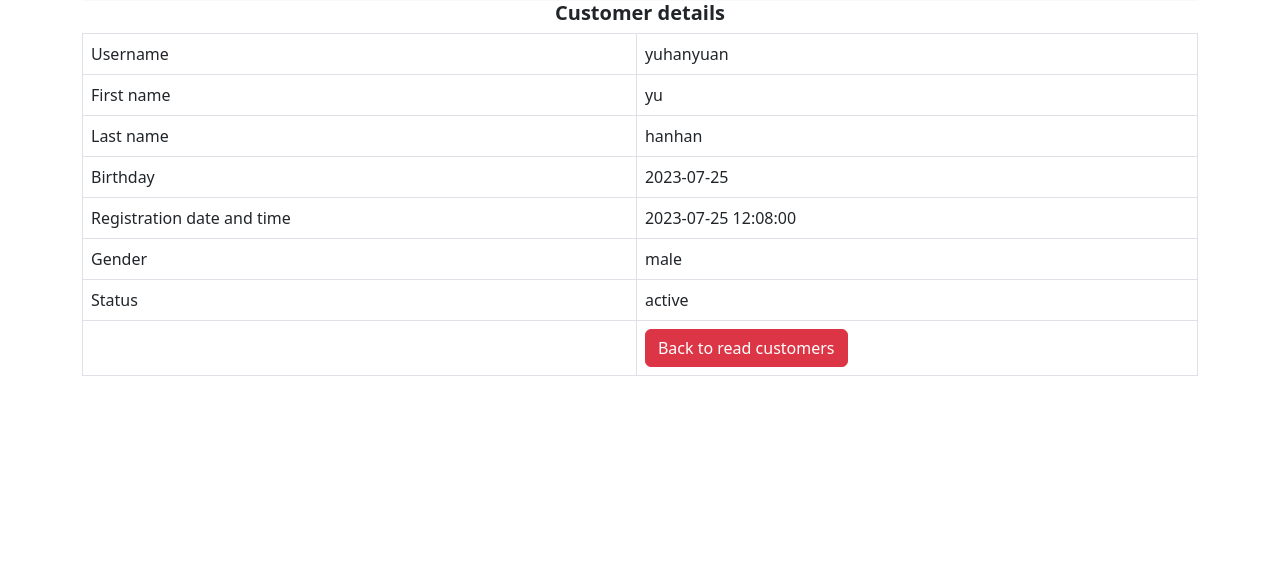
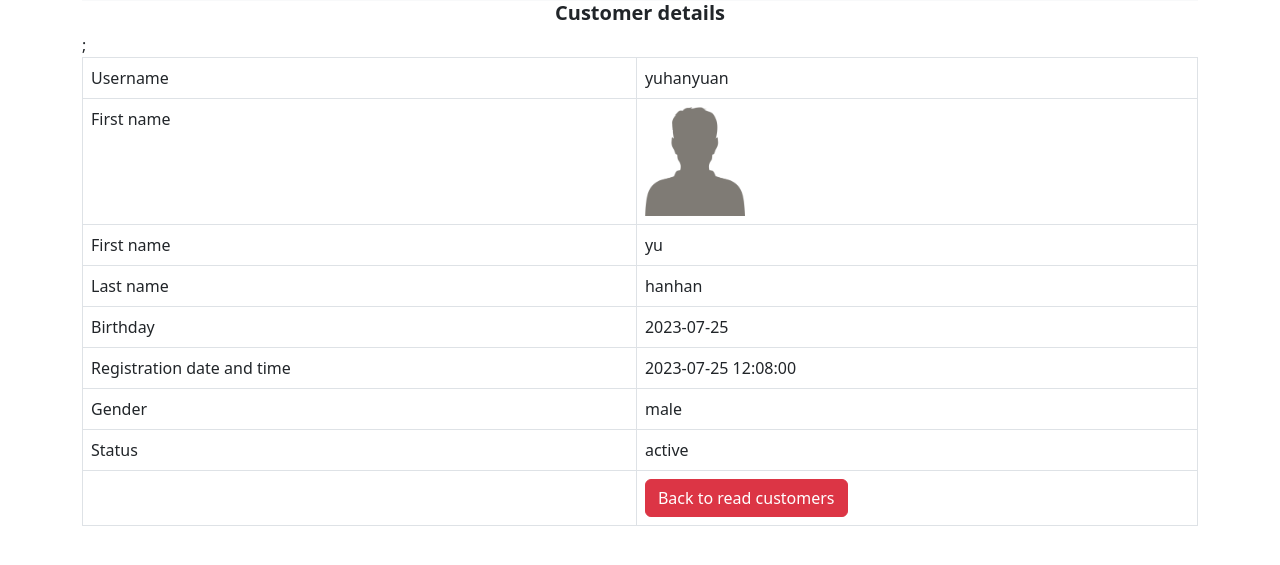
Before and after one commit to YuHanYuan0802/web-application-development, a PHP site: page /customer_read_one.php?id=1 in a window 1280 px wide. Shown: the part 64-629 px from the top of the page. Run offline with PHP 8.4, Linux system fonts and the light colour scheme; a user stored in the database is signed in; data comes from the database, SQL or seed files in the repository.

Commit message:
display image in detail page

```diff
--- a/project/customer_read_one.php
+++ b/project/customer_read_one.php
@@ -32,7 +32,7 @@ include 'config/validate_login.php';
         // read current record's data
         try {
             // prepare select query
-            $query = "SELECT user_id, username, first_name, last_name, date_of_birth, registration_date_time, gender, status FROM customers WHERE user_id = :id ";
+            $query = "SELECT image, user_id, username, first_name, last_name, date_of_birth, registration_date_time, gender, status FROM customers WHERE user_id = :id ";
             $stmt = $con->prepare($query);
 
             // Bind the parameter
@@ -46,6 +46,7 @@ include 'config/validate_login.php';
 
             // values to fill up our form
             $username = $row['username'];
+            $image = $row['image'];
             $firstname = $row['first_name'];
             $lastname = $row['last_name'];
             $date_of_birth = $row['date_of_birth'];
@@ -68,6 +69,10 @@ include 'config/validate_login.php';
             <tr>
                 <td>Username</td>
                 <td><?php echo htmlspecialchars($username, ENT_QUOTES);  ?></td>
+            </tr>
+            <tr>
+                <td>First name</td>
+                <td><img src="uploads/<?php echo $image ?>" class="img-fluid" alt="<?php echo $username ?>" width="100px"></td>;
             </tr>
             <tr>
                 <td>First name</td>
--- a/project/product_read_one.php
+++ b/project/product_read_one.php
@@ -74,7 +74,7 @@ include 'config/validate_login.php';
             </tr>
             <tr>
                 <td>Image</td>
-                <td><img src="uploads/<?php echo $row['image'];  ?>" alt="<?php echo htmlspecialchars($name, ENT_QUOTES) ?>" width="100px"></td>
+                <td><img src="uploads/<?php echo $row['image'];  ?>" class="img-fluid" alt="<?php echo htmlspecialchars($name, ENT_QUOTES) ?>" width="100px"></td>
             </tr>
             <tr>
                 <td>Description</td>
```
